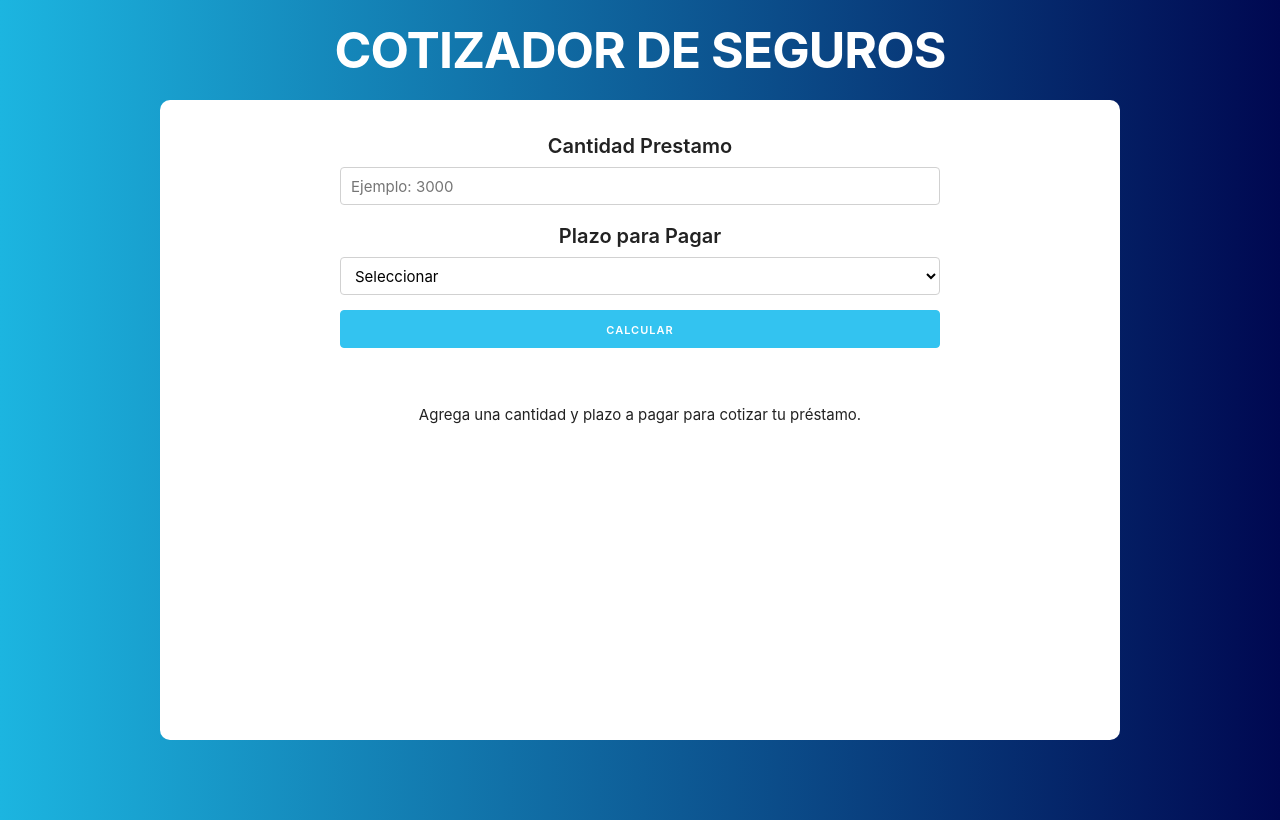
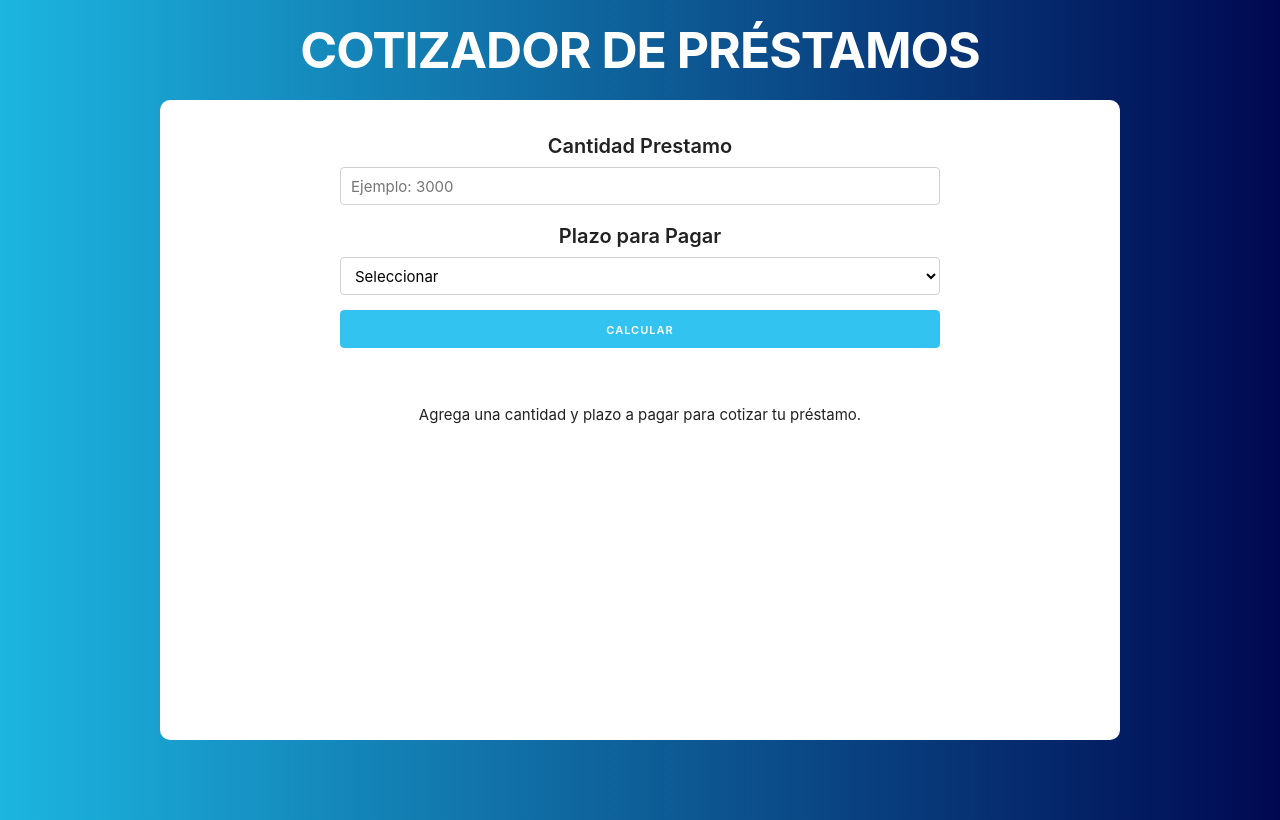
Before and after one commit to bl00p1ng/Cotizador-Prestamos-React, a React (Create React App) app: page / in a window 1280 px wide. Built offline with nearby package versions, Linux system fonts and the light colour scheme.

Commit message:
Titulo actualizado

```diff
--- a/src/App.js
+++ b/src/App.js
@@ -34,7 +34,7 @@ function App() {
   return (
     <Fragment>
       <Header
-        title="Cotizador de seguros"
+        title="Cotizador de Préstamos"
       />
 
       <div className="container">
```
